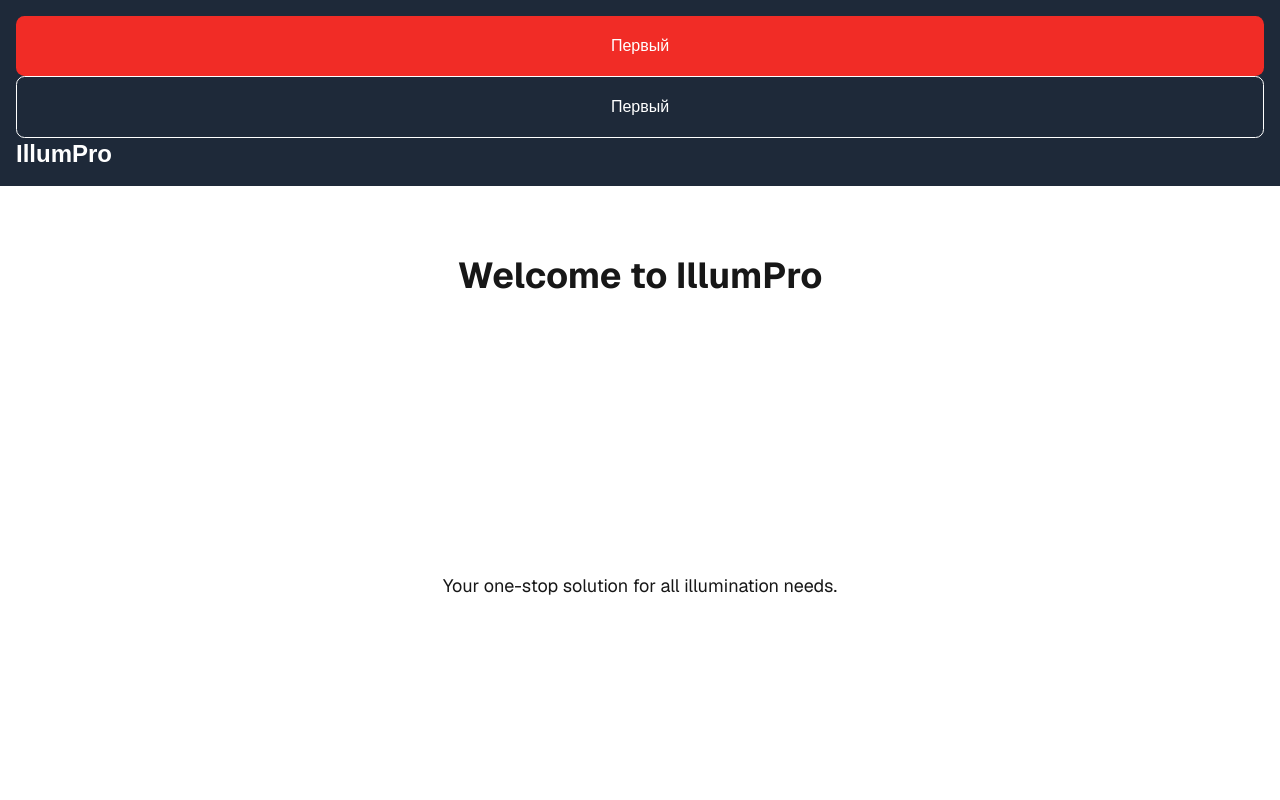
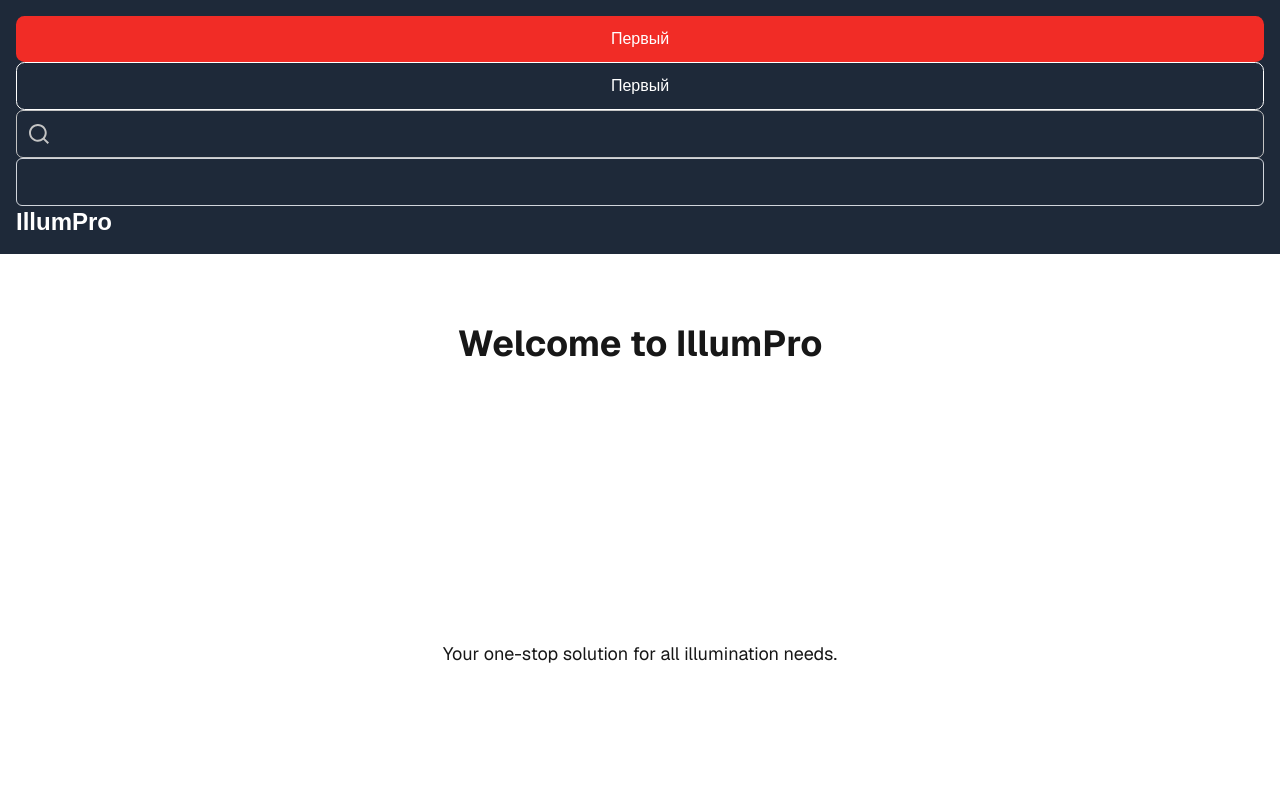
Before and after one commit to TolykbaevIlyas/IllumPro, a Next.js app: page / in a window 1280 px wide. Shown: the top 800 px of the page. Built offline with nearby package versions, Linux system fonts and the light colour scheme.

Commit message:
add: input ui

```diff
--- a/src/shared/ui/Button/ui/Button.tsx
+++ b/src/shared/ui/Button/ui/Button.tsx
@@ -13,7 +13,7 @@ const Button: React.FC<ButtonProps> = ({ children, variant = 'primary', classNam
 
   return (
     <button
-      className={clsx(variants[variant], className, 'rounded-[8.53px] py-[18px]')}
+      className={clsx(variants[variant], className, 'rounded-[8.53px] py-[11px] cursor-pointer')}
       {...props} // передаём type, onClick, disabled и т.д.
     >
       {children}
--- /dev/null
+++ b/src/shared/ui/Input/index.ts
@@ -0,0 +1,2 @@
+import Input from './ui/Input';
+export default Input;
--- /dev/null
+++ b/src/shared/ui/Input/ui/Input.tsx
@@ -0,0 +1,48 @@
+import clsx from 'clsx';
+import React from 'react';
+
+interface InputProps extends React.InputHTMLAttributes<HTMLInputElement> {
+  variant?: 'search' | 'classic';
+}
+
+const Input: React.FC<InputProps> = ({ variant = 'classic', className, ...props }) => {
+  if (variant === 'search') {
+    return (
+      <div className="relative w-full">
+        <span className="absolute left-[13px] top-1/2 -translate-y-1/2 pointer-events-none">
+          <svg
+            width="20"
+            height="20"
+            viewBox="0 0 20 20"
+            fill="none"
+            xmlns="http://www.w3.org/2000/svg"
+          >
+            <path
+              d="M15.783 14.391L20 18.607L18.607 20L14.391 15.783C12.8225 17.0407 10.8715 17.7248 8.861 17.722C3.97 17.722 0 13.752 0 8.86C0 3.968 3.97 0 8.86 0C13.752 0 17.722 3.97 17.722 8.86C17.725 10.8708 17.0409 12.8223 15.783 14.391ZM13.808 13.661C15.0577 12.376 15.7557 10.6535 15.753 8.861C15.7533 7.95586 15.5752 7.05953 15.2289 6.22324C14.8827 5.38694 14.375 4.62707 13.735 3.98703C13.0949 3.347 12.3351 2.83935 11.4988 2.49309C10.6625 2.14682 9.76614 1.96874 8.861 1.969C7.95586 1.96874 7.05953 2.14682 6.22324 2.49309C5.38694 2.83935 4.62707 3.347 3.98703 3.98703C3.347 4.62707 2.83935 5.38694 2.49309 6.22324C2.14682 7.05953 1.96874 7.95586 1.969 8.861C1.96874 9.76614 2.14682 10.6625 2.49309 11.4988C2.83935 12.3351 3.347 13.0949 3.98703 13.735C4.62707 14.375 5.38694 14.8827 6.22324 15.2289C7.05953 15.5752 7.95586 15.7533 8.861 15.753C10.6535 15.7557 12.376 15.0577 13.661 13.808L13.808 13.661Z"
+              fill="#C4C4C4"
+            />
+          </svg>
+        </span>
+        <input
+          className={clsx(
+            'w-full border border-[#C4C4C4] rounded-[7px] pl-10 pr-3 py-[11px] focus:outline-none focus:ring-2 focus:ring-blue-500',
+            className,
+          )}
+          {...props}
+        />
+      </div>
+    );
+  }
+
+  return (
+    <input
+      className={clsx(
+        'w-full border border-gray-300 rounded-md px-3 py-[11px] focus:outline-none focus:ring-2 focus:ring-red-500',
+        className,
+      )}
+      {...props}
+    />
+  );
+};
+
+export default Input;
--- a/src/widgets/Header/ui/Header.tsx
+++ b/src/widgets/Header/ui/Header.tsx
@@ -1,4 +1,5 @@
 import Button from '@/shared/ui/Button';
+import Input from '@/shared/ui/Input';
 import React from 'react';
 
 const Header = () => {
@@ -6,6 +7,9 @@ const Header = () => {
     <header className="bg-gray-800 text-white flex flex-col p-4">
       <Button variant="primary">Первый</Button>
       <Button variant="second">Первый</Button>
+      <Input variant="search" />
+
+      <Input variant="classic" />
       <h1 className="text-2xl font-bold">IllumPro</h1>
     </header>
   );
```
